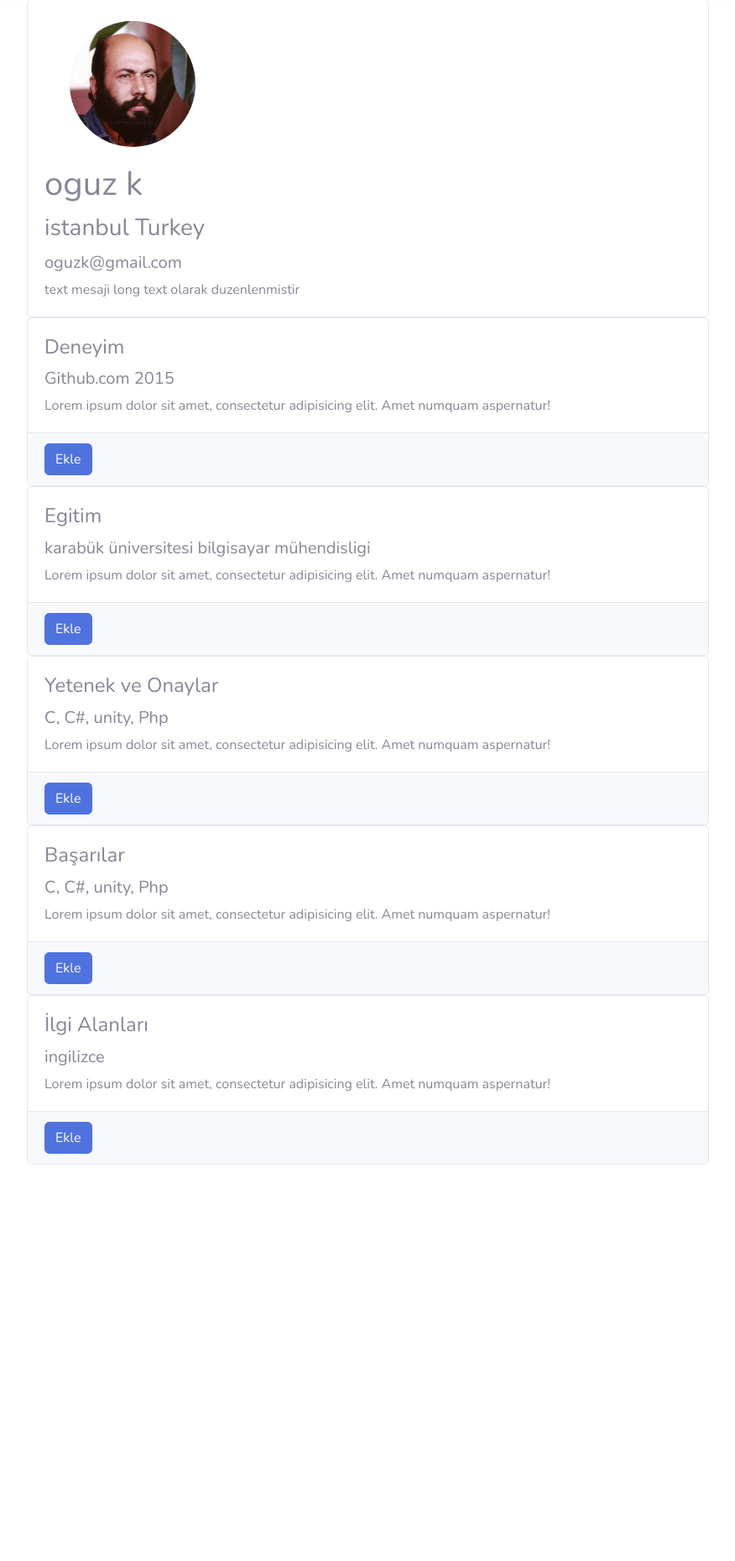
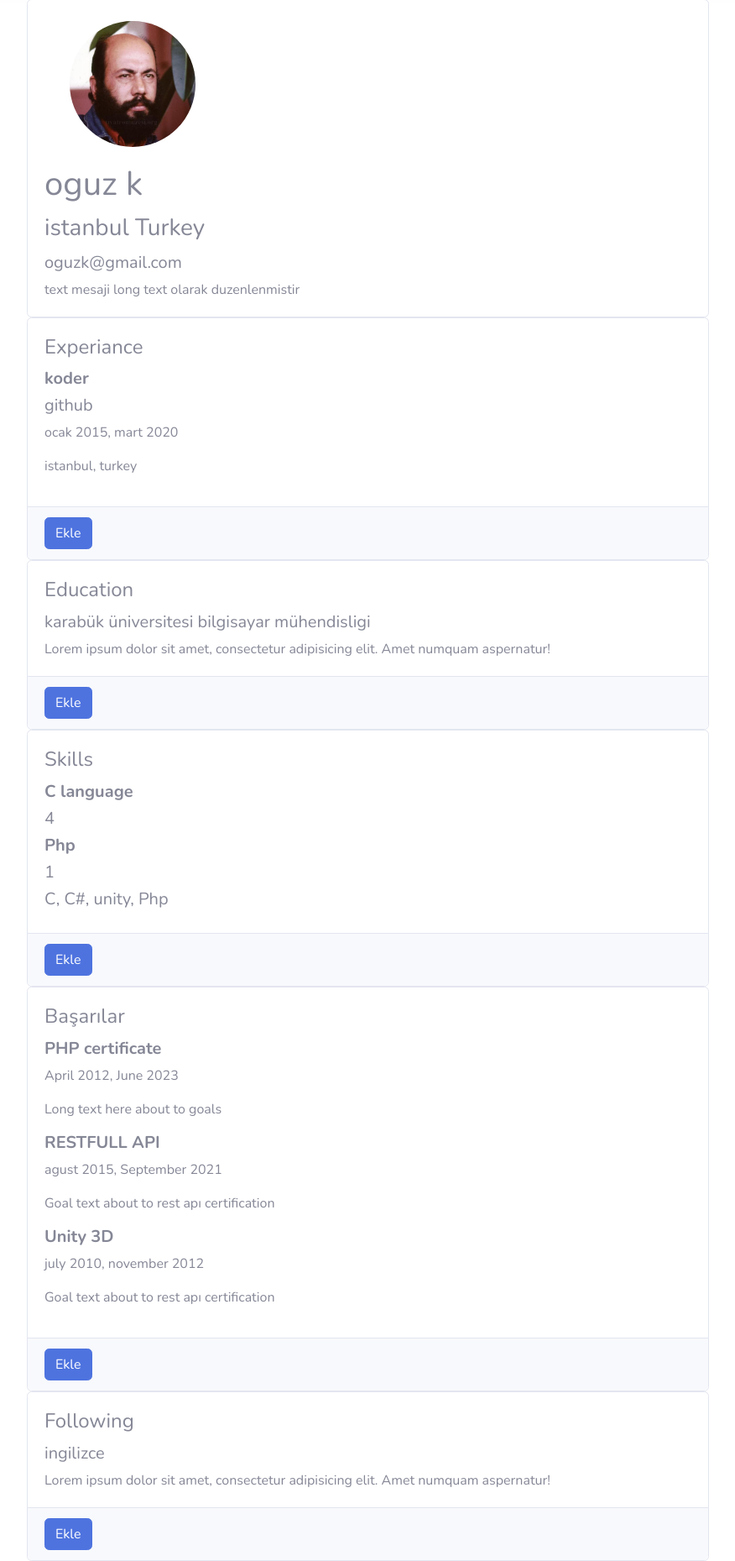
Before and after one commit to Redwoodcutter/SnProject, a CodeIgniter app: page /SnProject/Home/profile/1 in a window 1280 px wide. Shown: the part 95-1954 px from the top of the page at 84% size, without its empty margins (62-938 px from the left). Before the commit the page ends 1482 px from the top, so only its background shows below. Run offline with CodeIgniter, Linux system fonts and the light colour scheme; the visitor is signed in with stand-in values (Sample User, id 1); data comes from the database, SQL or seed files in the repository.

Commit message:
Profile page Update

```diff
--- a/application/controllers/Home.php
+++ b/application/controllers/Home.php
@@ -23,8 +23,14 @@ class Home extends CI_Controller {
             redirect(base_url().'Login');
         }
 
-         public function profile($id)
+         public function profile($id) // Profile Page all of users
         {
+             $query=$this->db->query("SELECT * FROM experiances WHERE user_id=$id");
+             $data["user_id"]=$query->result();
+             $query=$this->db->query("SELECT * FROM skills WHERE user_id=$id");
+             $data["su_id"]=$query->result(); // su_id == skills user id
+             $query=$this->db->query("SELECT * FROM goals WHERE user_id=$id");
+             $data["gu_id"]=$query->result(); // gu_id == goals user id
              $query=$this->db->query("SELECT * FROM users WHERE id=$id");
              $data["veriler"]=$query->result();
 
--- a/application/views/_navbar.php
+++ b/application/views/_navbar.php
@@ -220,7 +220,7 @@
                   Activity Log
                 </a>
                 <div class="dropdown-divider"></div>
-                <a class="dropdown-item" href="<?=base_url()?>Home/login_cik"" >
+                <a class="dropdown-item" href="#" data-toggle="modal" data-target="#logoutModal">
                   <i class="fas fa-sign-out-alt fa-sm fa-fw mr-2 text-gray-400"></i>
                   Logout
                 </a>
@@ -231,3 +231,22 @@
           </ul>
 
         </nav>
+
+         <!-- Logout Modal-->
+  <div class="modal fade" id="logoutModal" tabindex="-1" role="dialog" aria-labelledby="exampleModalLabel" aria-hidden="true">
+    <div class="modal-dialog" role="document">
+      <div class="modal-content">
+        <div class="modal-header">
+          <h5 class="modal-title" id="exampleModalLabel">Ready to Leave?</h5>
+          <button class="close" type="button" data-dismiss="modal" aria-label="Close">
+            <span aria-hidden="true">×</span>
+          </button>
+        </div>
+        <div class="modal-body">Select "Logout" below if you are ready to end your current session.</div>
+        <div class="modal-footer">
+          <button class="btn btn-secondary" type="button" data-dismiss="modal">Cancel</button>
+          <a class="btn btn-primary" href="<?=base_url()?>Home/login_cik">Logout</a>
+        </div>
+      </div>
+    </div>
+  </div>
--- a/application/views/profile_page.php
+++ b/application/views/profile_page.php
@@ -23,6 +23,7 @@
       </div>
       <!-- /.col-lg-3 -->
 
+
       <div class="col-lg-9">
 
         <div class="row">
@@ -31,70 +32,94 @@
             <div class="card h-100">
               <div class="card-body">
                 <h4 class="card-title">
-                  <lu href="#">Deneyim </lu>
+                  <lu href="#">Experiance </lu>
                 </h4>
-                <h5><?=$rs->experiance?></h5>
-                <p class="card-text">Lorem ipsum dolor sit amet, consectetur adipisicing elit. Amet numquam aspernatur!</p>
+                    <?php foreach ($user_id as $eui){  ?>
+                    <h5><b><?=$eui->title?></b></h5>
+                    <h5><?=$eui->company?></h5>
+                    <p><?=$eui->start_month?> <?=$eui->start_year?>, <?=$eui->finish_month;?> <?=$eui->finish_year?></p>
+                    <p><?=$eui->e_city?>, <?=$eui->e_location?></p>
+                    <?php } ?>
               </div>
+            <?php if($this->session->Member_session['Id'] == $rs->id){?>
               <div class="card-footer">
                 <small class="text-muted"> <a href="#" class="btn btn-primary">Ekle</a></small>
               </div>
+            <?php } ?>
             </div>
           </div>
+
         <div class="col-lg-12 col-md-12 mb-12">
             <div class="card h-100">
               <div class="card-body">
                 <h4 class="card-title">
-                    <a>Egitim </a>
+                    <a>Education </a>
                 </h4>
                 <h5><?=$rs->collage?></h5>
                 <p class="card-text">Lorem ipsum dolor sit amet, consectetur adipisicing elit. Amet numquam aspernatur!</p>
               </div>
+            <?php if($this->session->Member_session['Id'] == $rs->id){?>
               <div class="card-footer">
                 <small class="text-muted"> <a href="#" class="btn btn-primary">Ekle</a></small>
               </div>
+            <?php } ?>
             </div>
         </div>
+
         <div class="col-lg-12 col-md-12 mb-12">
             <div class="card h-100">
               <div class="card-body">
                 <h4 class="card-title">
-                  <lu href="#">Yetenek ve Onaylar </lu>
+                  <lu href="#">Skills </lu>
                 </h4>
+                   <?php foreach ($su_id as $sui){  ?>
+                    <h5><b><?=$sui->skill?></b></h5>
+                    <h5><?=$sui->rating?></h5>
+                    <?php } ?>
                 <h5><?=$rs->skill?></h5>
-                <p class="card-text">Lorem ipsum dolor sit amet, consectetur adipisicing elit. Amet numquam aspernatur!</p>
+
               </div>
-               <div class="card-footer">
+            <?php if($this->session->Member_session['Id'] == $rs->id){?>
+              <div class="card-footer">
                 <small class="text-muted"> <a href="#" class="btn btn-primary">Ekle</a></small>
-               </div>
+              </div>
+            <?php } ?>
             </div>
-          </div>
+        </div>
+
         <div class="col-lg-12 col-md-12 mb-12">
             <div class="card h-100">
               <div class="card-body">
                 <h4 class="card-title">
                   <lu href="#">Başarılar </lu>
                 </h4>
-                <h5><?=$rs->skill?></h5>
-                <p class="card-text">Lorem ipsum dolor sit amet, consectetur adipisicing elit. Amet numquam aspernatur!</p>
+                   <?php foreach ($gu_id as $gui){  ?>
+                    <h5><b><?=$gui->title?></b></h5>
+                    <p><?=$gui->start_month?> <?=$gui->start_year?>, <?=$gui->finish_month;?> <?=$gui->finish_year?></p>
+                    <p><?=$gui->goal_text?></p>
+                    <?php } ?>
               </div>
-               <div class="card-footer">
+               <?php if($this->session->Member_session['Id'] == $rs->id){?>
+              <div class="card-footer">
                 <small class="text-muted"> <a href="#" class="btn btn-primary">Ekle</a></small>
               </div>
+                <?php } ?>
             </div>
         </div>
              <div class="col-lg-12 col-md-12 mb-12">
             <div class="card h-100">
               <div class="card-body">
                 <h4 class="card-title">
-                <lu href="#">İlgi Alanları </lu>
+                <lu href="#">Following </lu>
                 </h4>
                 <h5><?=$rs->goal?></h5>
                 <p class="card-text">Lorem ipsum dolor sit amet, consectetur adipisicing elit. Amet numquam aspernatur!</p>
               </div>
-               <div class="card-footer">
+               <?php if($this->session->Member_session['Id'] == $rs->id){?>
+              <div class="card-footer">
                 <small class="text-muted"> <a href="#" class="btn btn-primary">Ekle</a></small>
               </div>
+                <?php } ?>
             </div>
           </div>
         </div>
```
Also changed, not shown: snproject.sql (+39 -15 lines).
